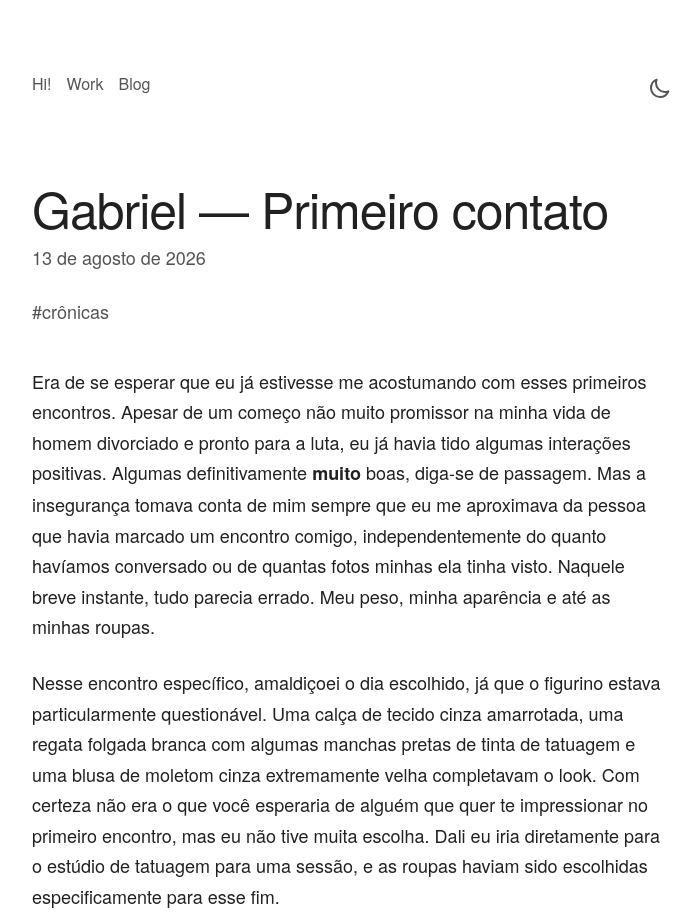
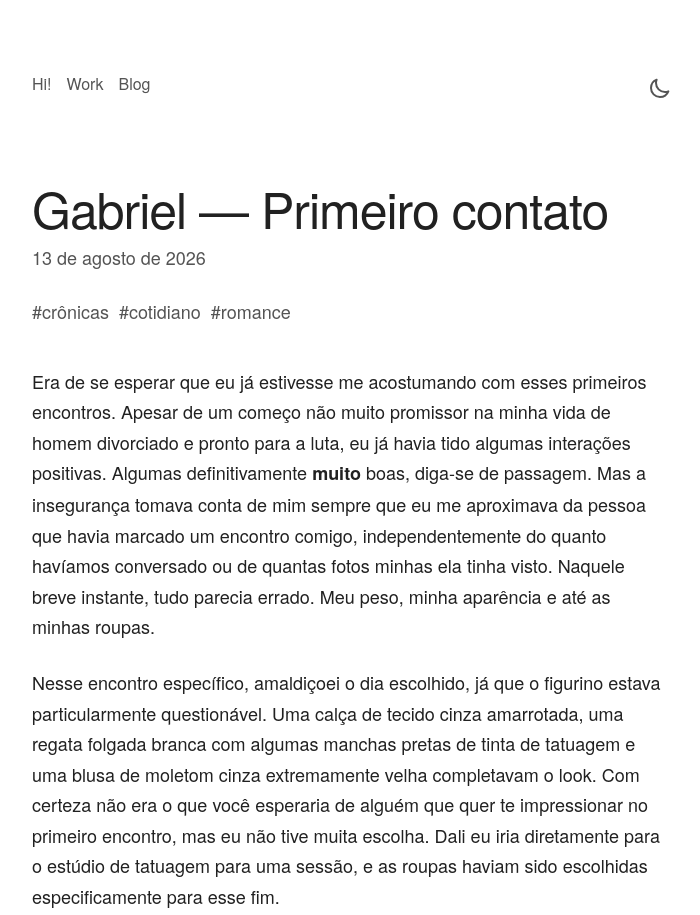
Before and after one commit to will-amaral/personal-website, an Astro site: page /blog/gabriel-primeiro-contato in a window 1280 px wide. Shown: the top 915 px of the page, without its empty margins (288-988 px from the left). Built offline with nearby package versions, Linux system fonts and the light colour scheme; Astro itself is replaced by a stand-in of ours.

Commit message:
Update tags

```diff
--- a/src/content/blog/dia-dos-pais.md
+++ b/src/content/blog/dia-dos-pais.md
@@ -3,7 +3,7 @@ title: "Dia dos pais"
 description: "Reflexões ao volante"
 pubDate: 2026-08-09
 lang: "pt"
-tags: ["crônicas"]
+tags: ["crônicas", "cotidiano", "família"]
 ---
 
 Quando eu tinha 16 anos, fui visitar um colega da escola em sua casa. Família comum, de classe média, nada muito especial ou fora do comum. Quando chegamos, a mãe correu para me receber. Ela era claramente superprotetora e se esforçava para participar da conversa. Trouxe coisas para comer, sorria o tempo todo e parecia feliz que eu estivesse ali. Meu colega, claramente irritado com a atenção exagerada, revirou os olhos para mim com um sorriso cúmplice, dizendo com o olhar: "que saco isso, né". Eu sorri em retribuição. "Um saco mesmo".
--- a/src/content/blog/gabriel-primeiro-contato.md
+++ b/src/content/blog/gabriel-primeiro-contato.md
@@ -3,7 +3,7 @@ title: "Gabriel — Primeiro contato"
 description: "Tomando café com um desconhecido"
 pubDate: 2026-08-13
 lang: "pt"
-tags: ["crônicas"]
+tags: ["crônicas", "cotidiano", "romance"]
 ---
 
 Era de se esperar que eu já estivesse me acostumando com esses primeiros encontros. Apesar de um começo não muito promissor na minha vida de homem divorciado e pronto para a luta, eu já havia tido algumas interações positivas. Algumas definitivamente **muito** boas, diga-se de passagem. Mas a insegurança tomava conta de mim sempre que eu me aproximava da pessoa que havia marcado um encontro comigo, independentemente do quanto havíamos conversado ou de quantas fotos minhas ela tinha visto. Naquele breve instante, tudo parecia errado. Meu peso, minha aparência e até as minhas roupas.
--- a/src/content/blog/nen-da-banda.md
+++ b/src/content/blog/nen-da-banda.md
@@ -3,7 +3,7 @@ title: "Nen da Banda"
 description: "Sobre luto"
 pubDate: 2015-08-26
 lang: "pt"
-tags: ["crônicas"]
+tags: ["crônicas", "drama"]
 ---
 
 — E como foi lá nos Estados Unidos?
```
